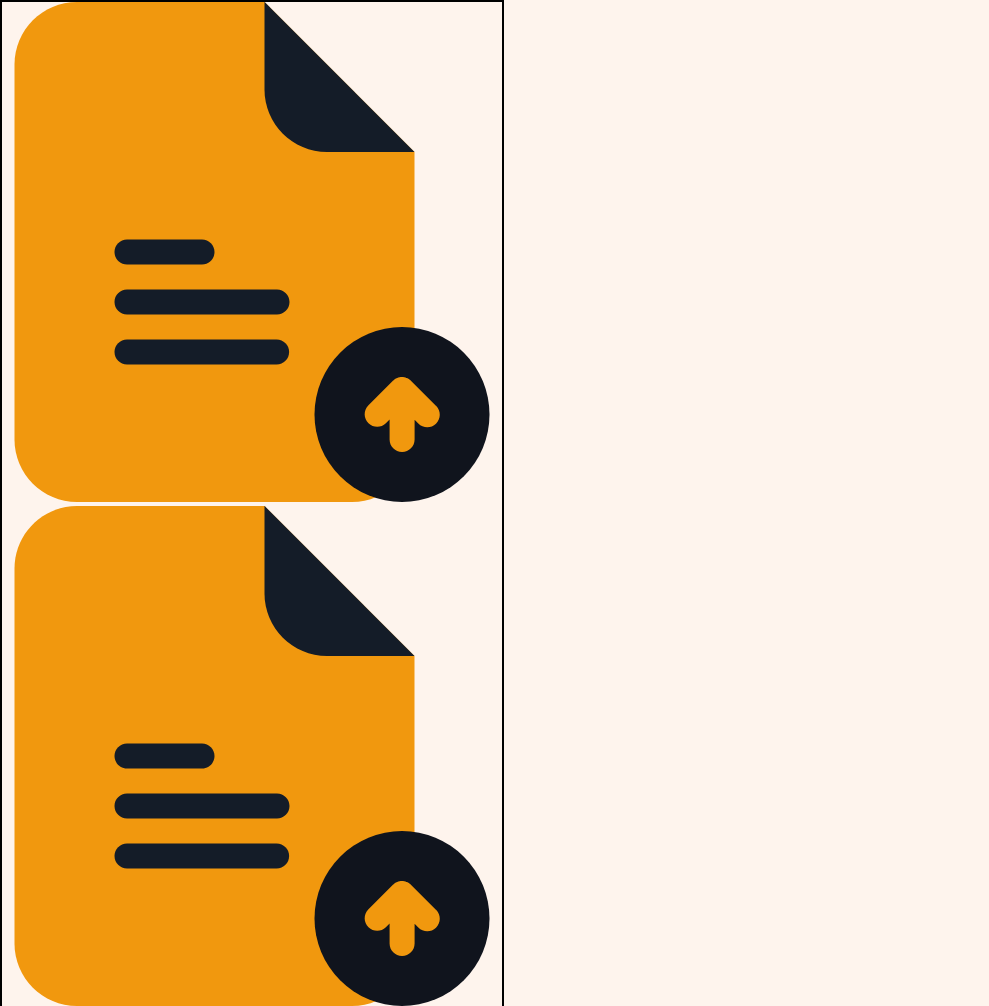
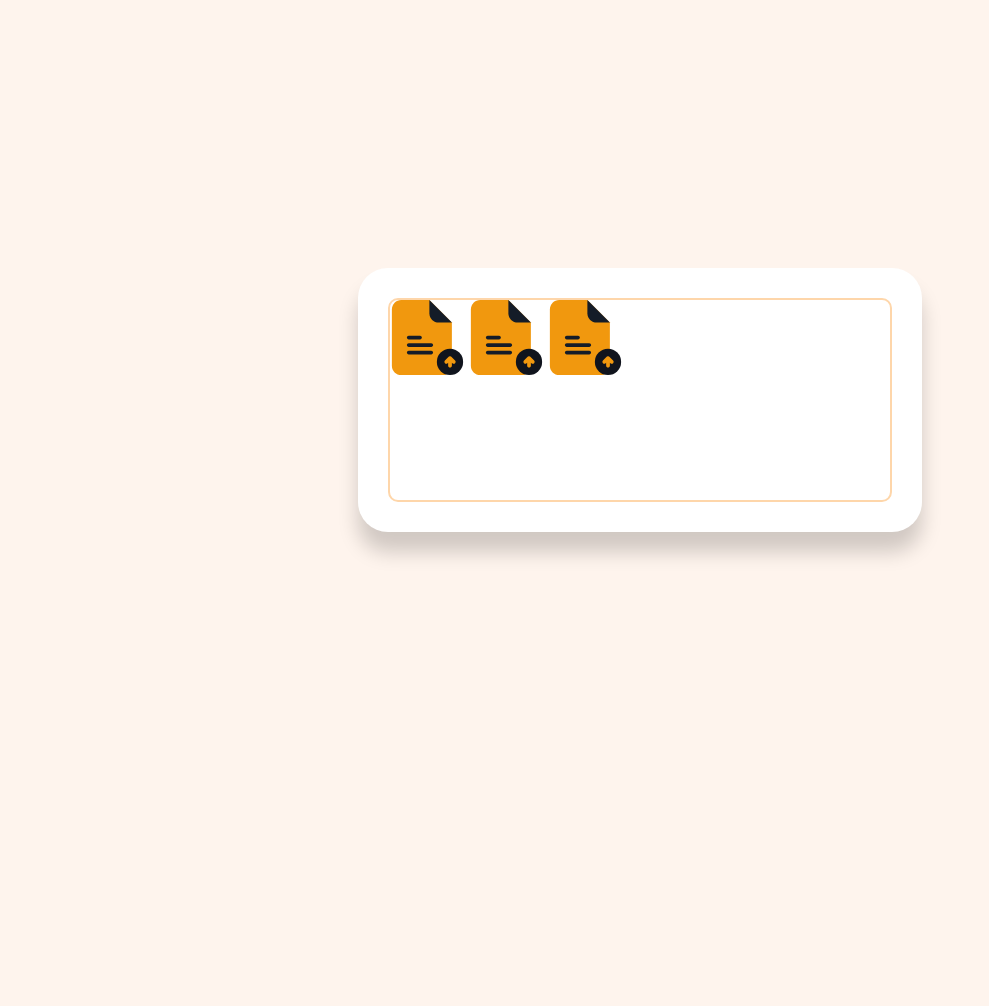
Before and after one commit to abhishekrnc/fileSharingWebApp, a plain HTML site: page index.html in a window 1280 px wide. Shown: the top 1006 px of the page, without its empty margins (0-989 px from the left). After the commit the page ends 800 px from the top, so only its background shows below. Drawn offline with Linux system fonts and the light colour scheme.

Commit message:
css updated

```diff
--- a/style.css
+++ b/style.css
@@ -1,5 +1,6 @@
 :root{
     --main-bg-color: #FEF4ED;
+    --border-color: #FED6AA;
 }
 
 body, html {
@@ -10,8 +11,28 @@ body, html {
     margin: 0;;
 }
 
+body {
+    display: flex;
+    align-items: center;
+    justify-content: center;
+}
+
+.upload-container {
+    background: #ffffff;
+    border-radius: 30px;
+    box-shadow: 0px 20px 20px #0000002e;
+}
+
 .drop-zone {
     width: 500px;
     min-height: 200px;
-    border: 2px solid ;
+    border: 2px solid var(--border-color);
+    margin: 30px;
+    border-radius: 10px;;
 }
+
+.icon-container img{
+    width: 75px;
+
+
+}
```
